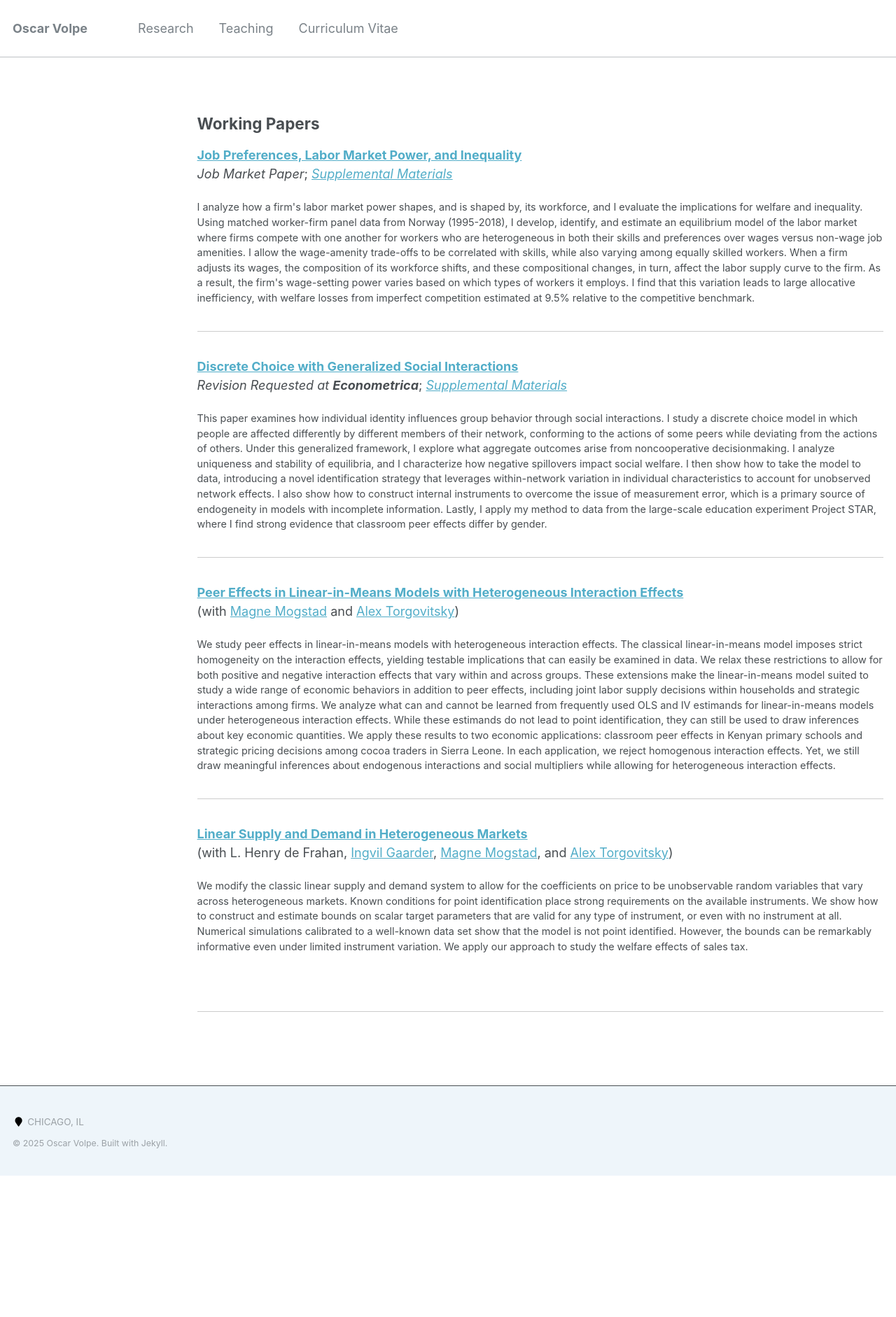
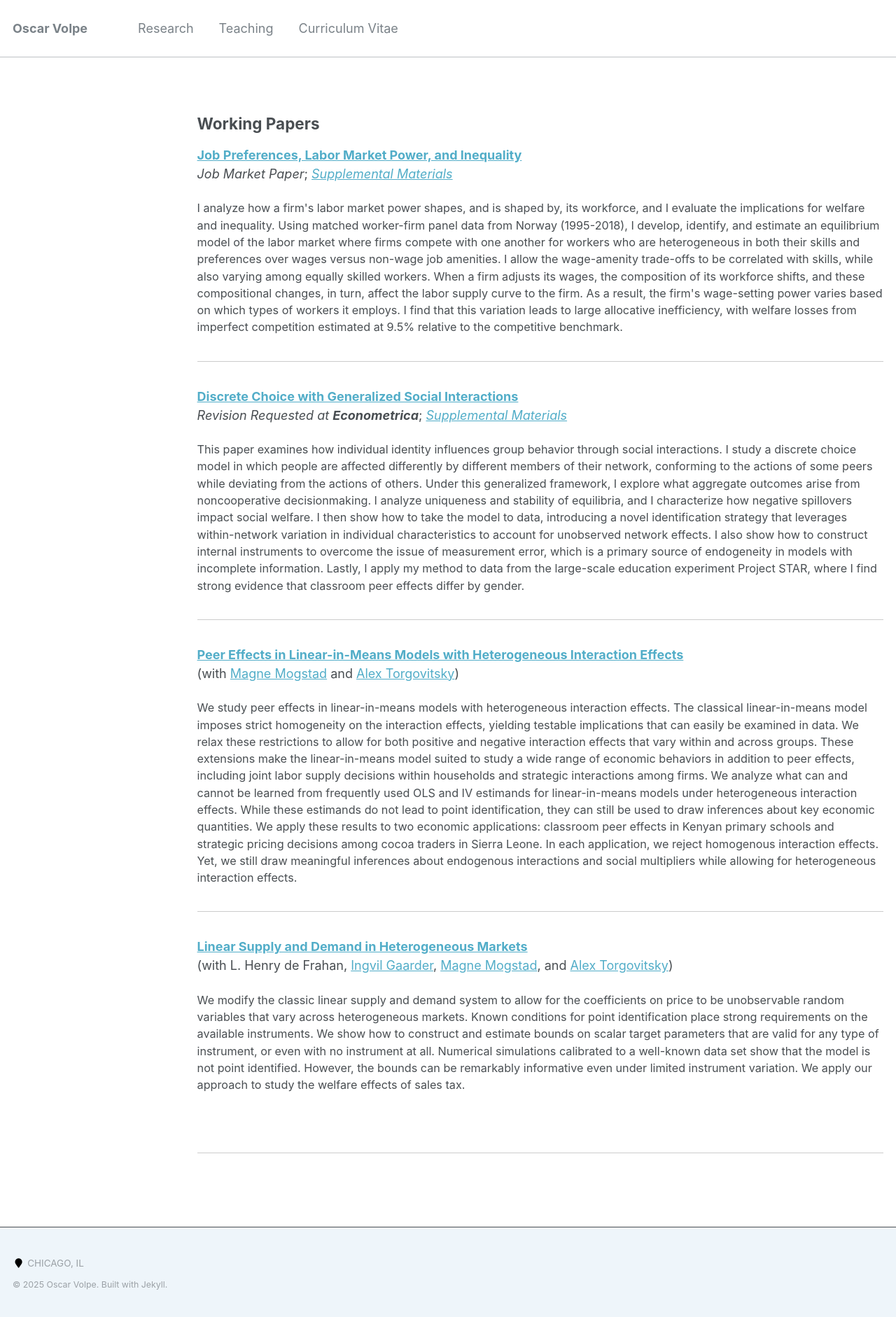
Before and after one commit to ovolpe/ovolpe.github.io, a Jekyll site: the page built from _pages/research.md, in a window 1280 px wide. Shown: the whole page at 70% size. Built offline with Jekyll 4.4.1, drawn with Linux system fonts in a browser that asks for light colours; before the commit the page ends 1680 px from its top, so only the background shows below that.

Commit message:
Update research.md

```diff
--- a/_pages/research.md
+++ b/_pages/research.md
@@ -11,7 +11,7 @@ author_profile: false
 [**Job Preferences, Labor Market Power, and Inequality**](/files/jmp.pdf) <br>
 _Job Market Paper_; [*Supplemental Materials*](/files/jmp_supplement.pdf)<br>
 
-<p style="font-size: 0.8em;">
+<p style="font-size: 0.9em;">
 I analyze how a firm's labor market power shapes, and is shaped by, its workforce, and I evaluate the implications for welfare and inequality. Using matched worker-firm panel data from Norway (1995-2018), I develop, identify, and estimate an equilibrium model of the labor market where firms compete with one another for workers who are heterogeneous in both their skills and preferences over wages versus non-wage job amenities. I allow the wage-amenity trade-offs to be correlated with skills, while also varying among equally skilled workers. When a firm adjusts its wages, the composition of its workforce shifts, and these compositional changes, in turn, affect the labor supply curve to the firm. As a result, the firm's wage-setting power varies based on which types of workers it employs. I find that this variation leads to large allocative inefficiency, with welfare losses from imperfect competition estimated at 9.5% relative to the competitive benchmark.
 </p>
 
@@ -20,7 +20,7 @@ I analyze how a firm's labor market power shapes, and is shaped by, its workforc
 [**Discrete Choice with Generalized Social Interactions**](/files/dcwgsi_paper.pdf) <br>
 _Revision Requested at **Econometrica**_; [*Supplemental Materials*](/files/dcwgsi_supplement.pdf)<br>
 
-<p style="font-size: 0.8em;">
+<p style="font-size: 0.9em;">
 This paper examines how individual identity influences group behavior through social interactions. I study a discrete choice model in which people are affected differently by different members of their network, conforming to the actions of some peers while deviating from the actions of others. Under this generalized framework, I explore what aggregate outcomes arise from noncooperative decisionmaking. I analyze uniqueness and stability of equilibria, and I characterize how negative spillovers impact social welfare. I then show how to take the model to data, introducing a novel identification strategy that leverages within-network variation in individual characteristics to account for unobserved network effects. I also show how to construct internal instruments to overcome the issue of measurement error, which is a primary source of endogeneity in models with incomplete information. Lastly, I apply my method to data from the large-scale education experiment Project STAR, where I find strong evidence that classroom peer effects differ by gender.
 </p>
 
@@ -29,7 +29,7 @@ This paper examines how individual identity influences group behavior through so
 [**Peer Effects in Linear-in-Means Models with Heterogeneous Interaction Effects**](/files/mto2024.pdf) <br>
 (with [Magne Mogstad](https://sites.google.com/site/magnemogstad) and [Alex Torgovitsky](https://a-torgovitsky.github.io))
 
-<p style="font-size: 0.8em;">
+<p style="font-size: 0.9em;">
 We study peer effects in linear-in-means models with heterogeneous interaction effects. The classical linear-in-means model imposes strict homogeneity on the interaction effects, yielding testable implications that can easily be examined in data. We relax these restrictions to allow for both positive and negative interaction effects that vary within and across groups. These extensions make the linear-in-means model suited to study a wide range of economic behaviors in addition to peer effects, including joint labor supply decisions within households and strategic interactions among firms. We analyze what can and cannot be learned from frequently used OLS and IV estimands for linear-in-means models under heterogeneous interaction effects. While these estimands do not lead to point identification, they can still be used to draw inferences about key economic quantities. We apply these results to two economic applications: classroom peer effects in Kenyan primary schools and strategic pricing decisions among cocoa traders in Sierra Leone. In each application, we reject homogenous interaction effects. Yet, we still draw meaningful inferences about endogenous interactions and social multipliers while allowing for heterogeneous interaction effects.
 </p>
 
@@ -38,7 +38,7 @@ We study peer effects in linear-in-means models with heterogeneous interaction e
 [**Linear Supply and Demand in Heterogeneous Markets**](/files/lsdhm_paper.pdf) <br>
 (with L. Henry de Frahan, [Ingvil Gaarder](https://sites.google.com/site/ingvilgaarder), [Magne Mogstad](https://sites.google.com/site/magnemogstad), and [Alex Torgovitsky](https://a-torgovitsky.github.io))
 
-<p style="font-size: 0.8em;">
+<p style="font-size: 0.9em;">
 We modify the classic linear supply and demand system to allow for the coefficients on price to be unobservable random variables that vary across heterogeneous markets. Known conditions for point identification place strong requirements on the available instruments. We show how to construct and estimate bounds on scalar target parameters that are valid for any type of instrument, or even with no instrument at all. Numerical simulations calibrated to a well-known data set show that the model is not point identified. However, the bounds can be remarkably informative even under limited instrument variation. We apply our approach to study the welfare effects of sales tax.
 </p>
 
```
